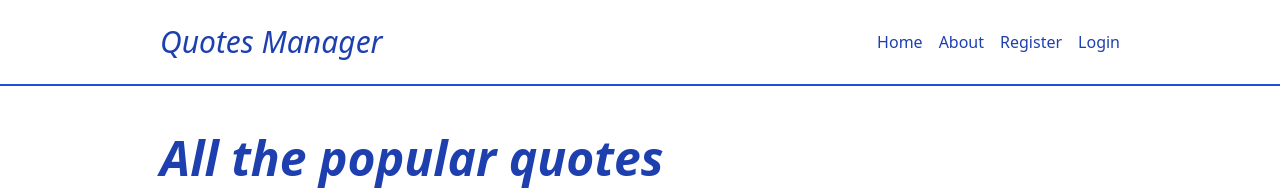
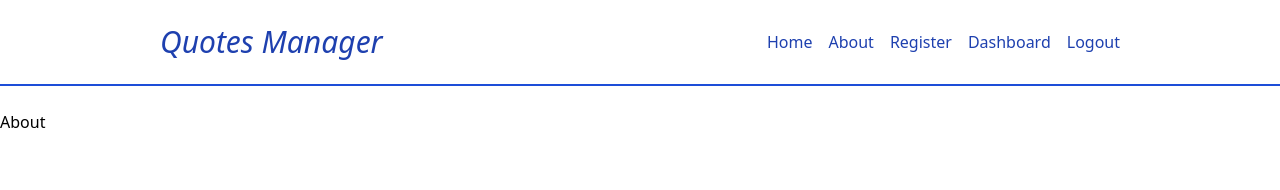
Before and after one commit to hrikbansaha49268/Backend_Projs_CV, a React (Vite) app in the folder mern_auth_proj/client/: page /about in a window 1280 px wide. Shown: the top 190 px of the page. Built offline with nearby package versions, Linux system fonts and the light colour scheme; no server answers; sample sign-in values are in the browser's storage.

Commit message:
Some UI updates

```diff
--- a/mern_auth_proj/client/src/App.jsx
+++ b/mern_auth_proj/client/src/App.jsx
@@ -4,6 +4,7 @@ import Login from './pages/Login';
 import Register from './pages/Register';
 import Dashboard from "./pages/Dashboard";
 import Home from "./pages/Home";
+import About from "./pages/About";
 
 const App = () => {
 
@@ -14,7 +15,7 @@ const App = () => {
         },
         {
             path: "/about",
-            element: <Home />
+            element: <About />
         },
         {
             path: "/login",
--- a/mern_auth_proj/client/src/components/Navbar.jsx
+++ b/mern_auth_proj/client/src/components/Navbar.jsx
@@ -1,4 +1,23 @@
+import { useEffect, useState } from "react";
+
 const Navbar = () => {
+
+    const [authBtn, setAuthBtn] = useState('');
+
+    const logoutSession = () => {
+        localStorage.removeItem('token');
+        window.location.href = "/login";
+    };
+
+    useEffect(() => {
+        const token = localStorage.getItem('token');
+        if (token) {
+            setAuthBtn('Logout');
+        } else {
+            setAuthBtn('Login');
+        }
+    }, []);
+
     return (
         <div className="border-b-2 border-blue-700 mb-6">
             <nav className="flex justify-between w-3/4 mx-auto py-6 items-center text-blue-800">
@@ -9,7 +28,10 @@ const Navbar = () => {
                     <li><a href="/">Home</a></li>
                     <li><a href="/about">About</a></li>
                     <li><a href="/register">Register</a></li>
-                    <li><a href="/login">Login</a></li>
+                    <li>{authBtn === "Login" ?
+                        <a href="/dashboard" className="text-gray-500 text-opacity-35 cursor-default" onClick={e => e.preventDefault()}>Dashboard</a> :
+                        <a href="/dashboard">Dashboard</a>}</li>
+                    <li>{authBtn === 'Login' ? <a href="/login">{authBtn}</a> : <button onClick={logoutSession}>{authBtn}</button>}</li>
                 </ul>
             </nav>
         </div>
--- /dev/null
+++ b/mern_auth_proj/client/src/pages/About.jsx
@@ -0,0 +1,9 @@
+import React from 'react'
+
+const About = () => {
+    return (
+        <div>About</div>
+    )
+}
+
+export default About
--- a/mern_auth_proj/client/src/pages/Dashboard.jsx
+++ b/mern_auth_proj/client/src/pages/Dashboard.jsx
@@ -1,5 +1,6 @@
 import { decodeToken } from 'react-jwt';
-import React, { useEffect, useState } from 'react'
+import React, { useEffect, useState } from 'react';
+import Quote from '../components/Quote';
 
 const Dashboard = () => {
 
@@ -55,27 +56,16 @@ const Dashboard = () => {
         };
     };
 
-    const logoutSession = () => {
-        localStorage.removeItem('token');
-        window.location.href = "/login";
-    };
-
     return (
-        <div className='flex flex-col justify-center w-full h-screen'>
+        <div className='flex flex-col justify-center w-full h-[80vh]'>
             <h1 className='text-5xl text-center flex justify-center items-center h-[20vh] uppercase font-extrabold tracking-wide font-serif text-blue-800'>
                 Your quote
             </h1>
-            <button className='bg-blue-600 absolute left-4 top-4 text-white px-6 py-2 self-center rounded-md'
-                onClick={logoutSession}>
-                Logout
-            </button>
-            {quotes.map((e, i) => {
-                return (
-                    <h1 key={i}>{e.quote}</h1>
-                );
-            })}
-            <form className='flex flex-col justify-around h-1/2 w-1/3 mx-auto' onSubmit={updateQuote}>
-                <input className='py-4 pl-4 outline-none border-b border-blue-600 placeholder:text-blue-600 focus:bg-blue-600 focus:bg-opacity-5'
+            <div className="grid grid-cols-3 w-3/4 mx-auto gap-6">
+                {quotes.map((e, i) => <Quote key={i} quotedata={{ theQuote: e.quote, author: "You" }} />)}
+            </div>
+            <form className='flex justify-around items-center gap-x-8 h-1/2 w-3/4 mx-auto' onSubmit={updateQuote}>
+                <input className='py-4 pl-4 outline-none border-b border-blue-600 placeholder:text-blue-600 focus:bg-blue-600 focus:bg-opacity-5 w-full h-fit'
                     type="text"
                     placeholder="Quote"
                     value={tempQuote}
```
Also changed, not shown: 1 other file (tests, documents, lock files or other folders).
